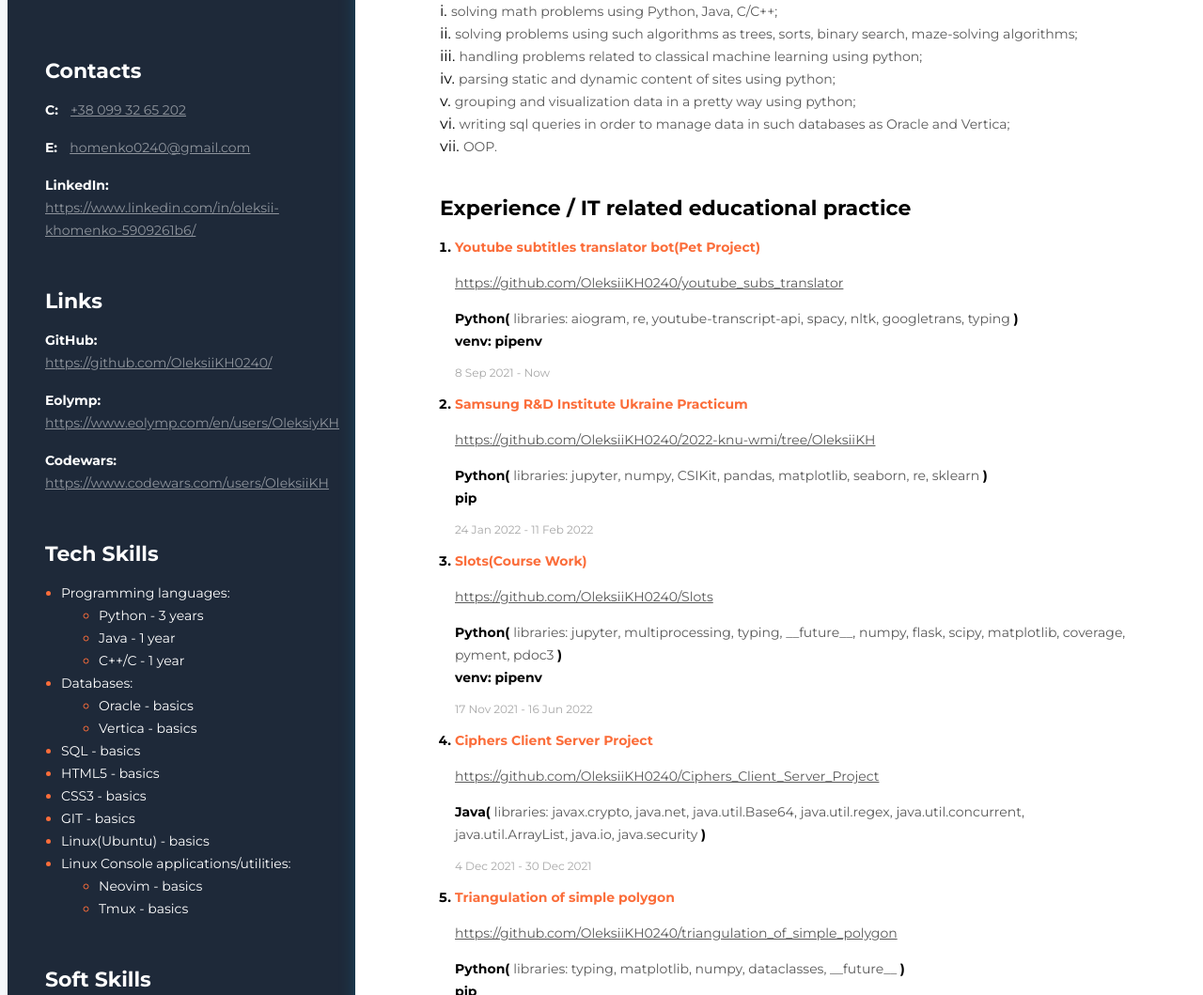
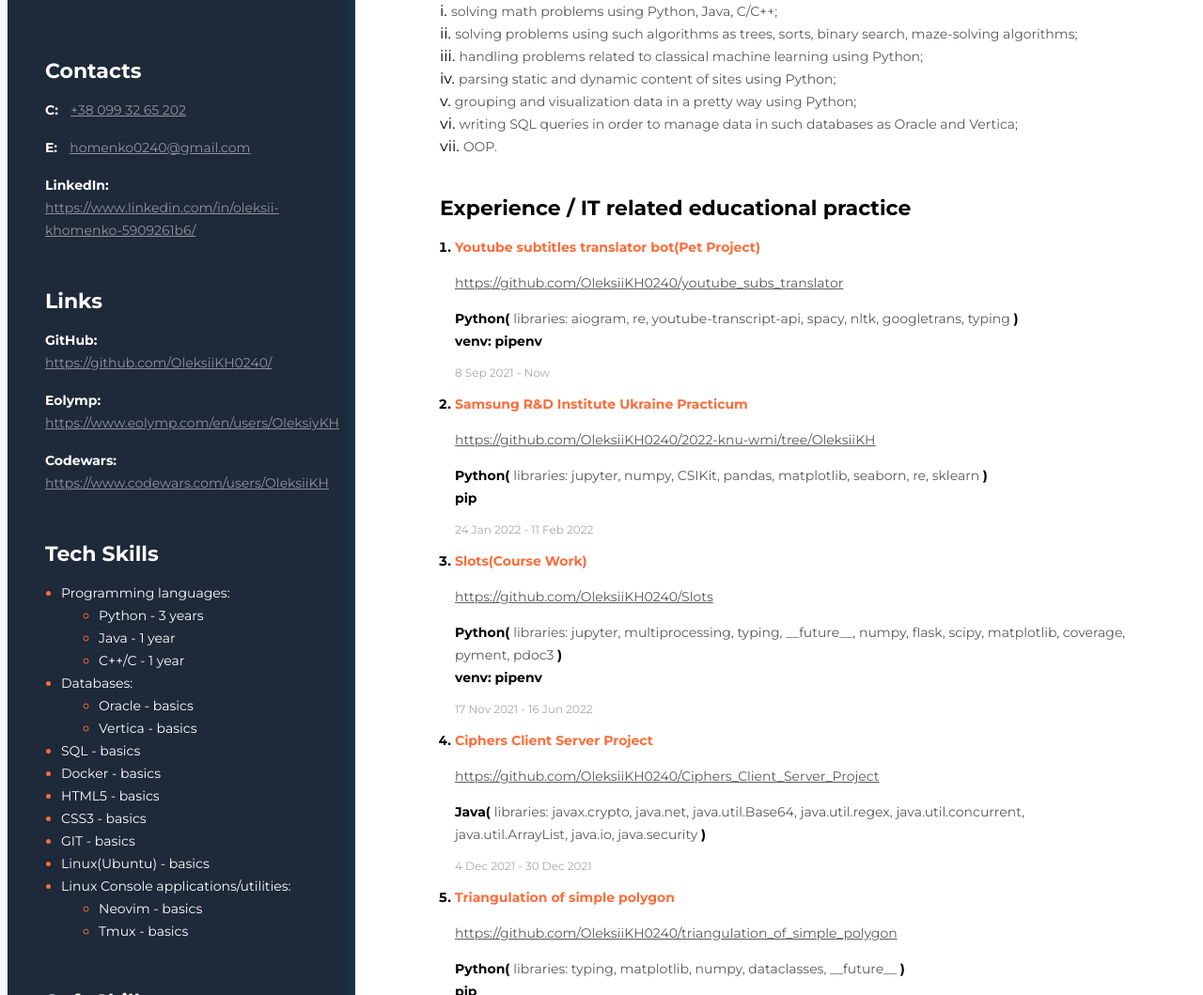
Before and after one commit to OleksiiKH0240/oleksii-khomenko-cv, a plain HTML site: page index.html in a window 1280 px wide. Shown: the part 340-1399 px from the top of the page at 94% size. Drawn offline with Linux system fonts and the light colour scheme.

Commit message:
correction commit

```diff
--- a/index.html
+++ b/index.html
@@ -38,19 +38,19 @@
                         </li>
 
                         <li class="description_item">
-                            <span class="about_description">handling problems related to classical machine learning using python;</span>
+                            <span class="about_description">handling problems related to classical machine learning using Python;</span>
                         </li>
 
                         <li class="description_item">
-                            <span class="about_description">parsing static and dynamic content of sites using python;</span>
+                            <span class="about_description">parsing static and dynamic content of sites using Python;</span>
                         </li>
 
                         <li class="description_item">
-                            <span class="about_description">grouping and visualization data in a pretty way using python;</span>
+                            <span class="about_description">grouping and visualization data in a pretty way using Python;</span>
                         </li>
 
                         <li class="description_item">
-                            <span class="about_description">writing sql queries in order to manage data in such databases as Oracle and Vertica;</span>
+                            <span class="about_description">writing SQL queries in order to manage data in such databases as Oracle and Vertica;</span>
                         </li>
 
                         <li class="description_item">
@@ -314,6 +314,10 @@
                     </li>
 
                     <li class="tech_skills_item">
+                        <span class="tech_skills_text">Docker - basics</span>
+                    </li>
+
+                    <li class="tech_skills_item">
                         <span class="tech_skills_text">HTML5 - basics</span>
                     </li>
 
```
